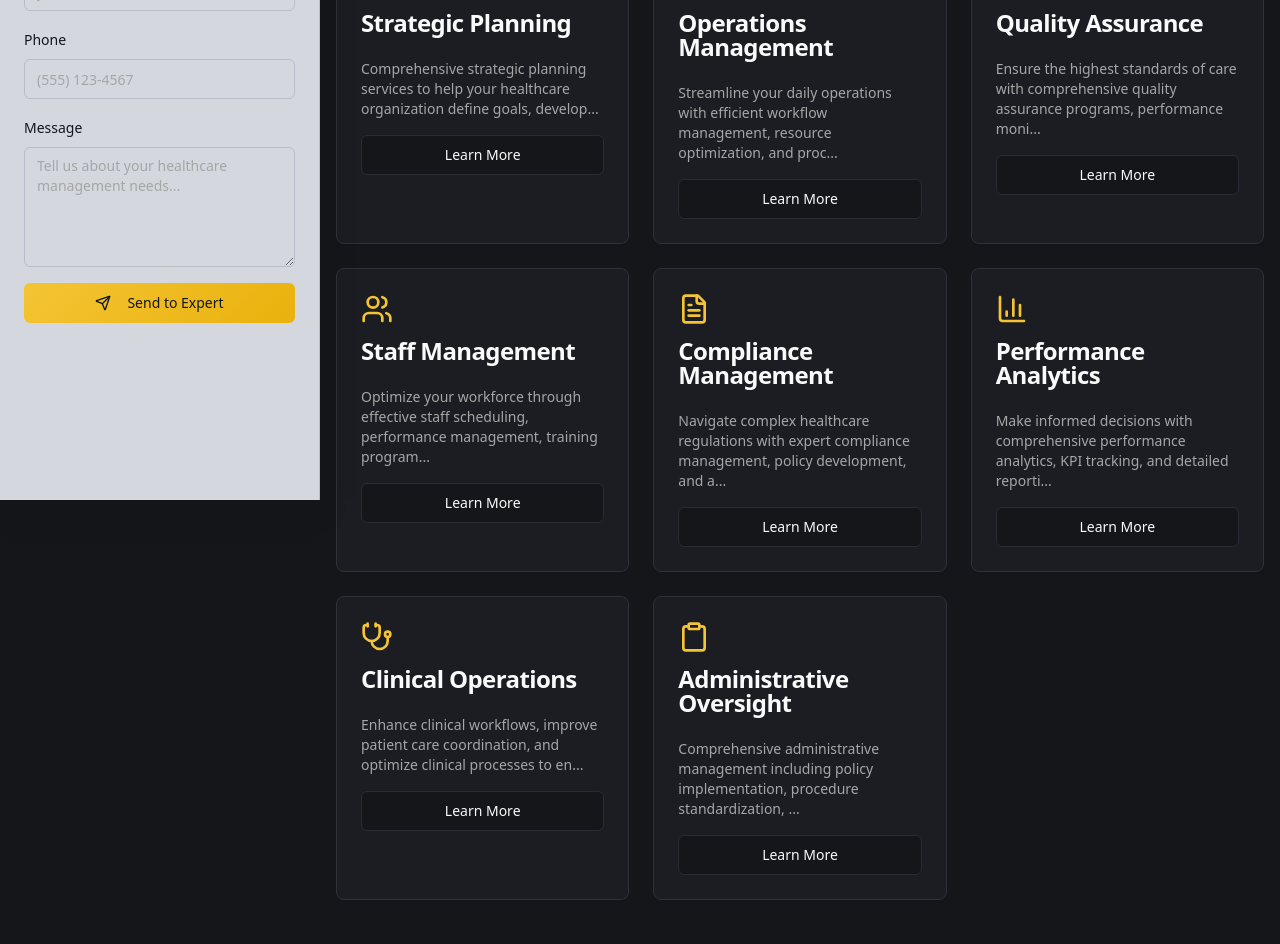
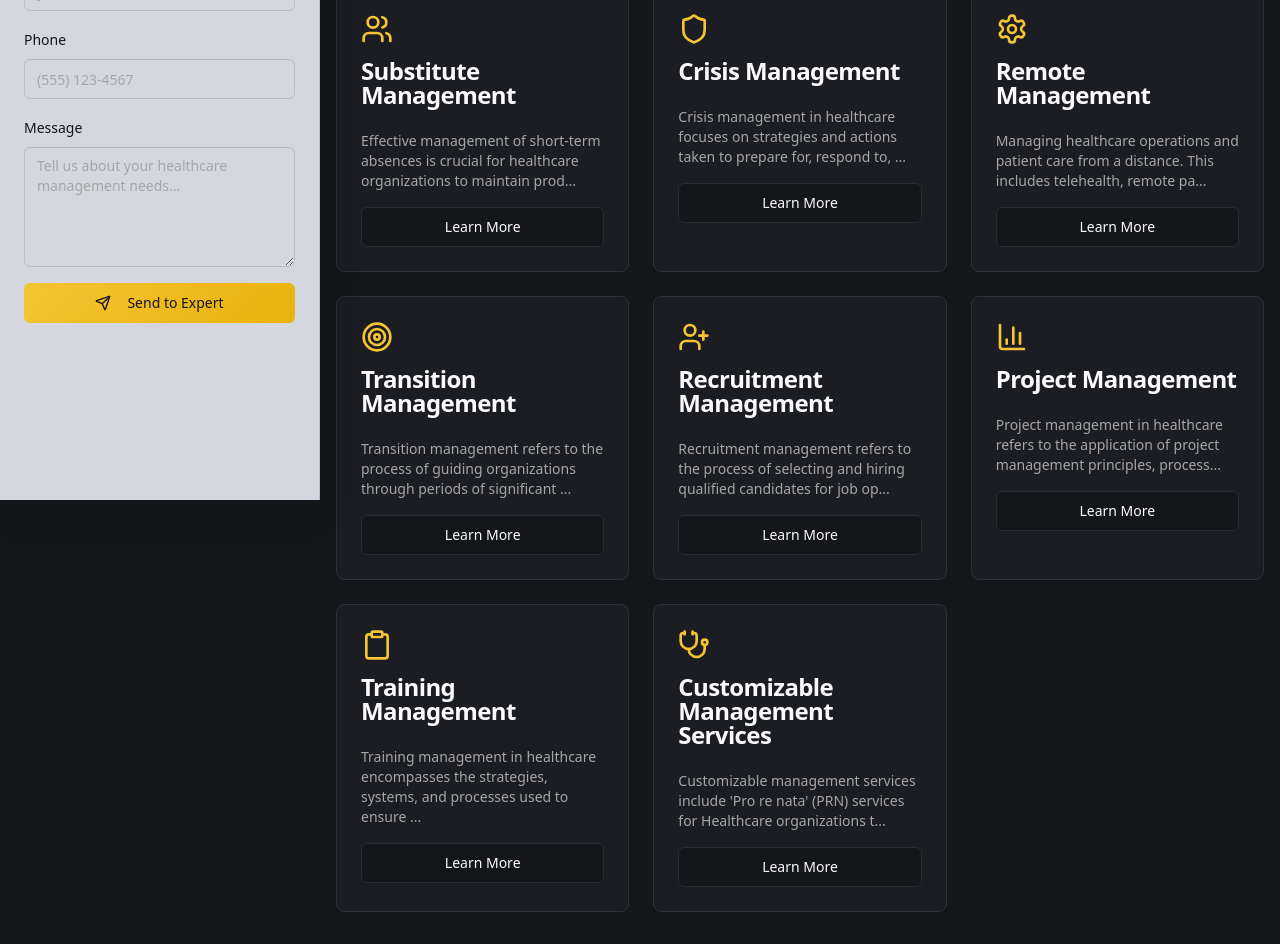
Before and after one commit to tinashe13/octo-proxi-connect, a React (Vite) app: page /management-services in a window 1280 px wide. Shown: the part 300-1244 px from the top of the page. Built offline with nearby package versions, Linux system fonts and the light colour scheme.

Commit message:
Add logo and service descriptions
Update the website with the provided logo and detailed descriptions for the management services.

```diff
--- a/src/components/HeroSection.tsx
+++ b/src/components/HeroSection.tsx
@@ -1,6 +1,6 @@
 import { Button } from '@/components/ui/button';
 import { ChevronDown } from 'lucide-react';
-import octopusLogo from '@/assets/octopus-logo.png';
+import octopusLogo from '/lovable-uploads/2f99c8e2-c7e1-4335-8bb0-7218097e5efb.png';
 import heroBg from '@/assets/hero-bg.jpg';
 
 export function HeroSection() {
--- a/src/pages/ManagementServices.tsx
+++ b/src/pages/ManagementServices.tsx
@@ -3,7 +3,7 @@ import { ContactForm } from '@/components/ContactForm';
 import { Card, CardContent, CardDescription, CardHeader, CardTitle } from '@/components/ui/card';
 import { Button } from '@/components/ui/button';
 import { Dialog, DialogContent, DialogDescription, DialogHeader, DialogTitle, DialogTrigger } from '@/components/ui/dialog';
-import { ArrowLeft, Settings, Shield, Target, Users, FileText, BarChart3, Stethoscope, Clipboard } from 'lucide-react';
+import { ArrowLeft, Settings, Shield, Target, Users, FileText, BarChart3, Stethoscope, Clipboard, UserPlus } from 'lucide-react';
 import { useNavigate } from 'react-router-dom';
 
 export default function ManagementServices() {
@@ -11,44 +11,44 @@ export default function ManagementServices() {
 
   const services = [
     {
-      title: "Strategic Planning",
-      icon: Target,
-      description: "Comprehensive strategic planning services to help your healthcare organization define goals, develop actionable plans, and achieve sustainable growth through data-driven decision making."
+      title: "Substitute Management",
+      icon: Users,
+      description: "Effective management of short-term absences is crucial for healthcare organizations to maintain productivity, ensure team dynamics, and address the well-being of their employees, including managers. The goal is to maintain continuity of care while leadership is unavailable due to maternity leave, illness or injury, short term leave due to personal or family emergency, or other circumstances."
     },
     {
-      title: "Operations Management",
-      icon: Settings,
-      description: "Streamline your daily operations with efficient workflow management, resource optimization, and process improvement strategies tailored to healthcare environments."
+      title: "Crisis Management",
+      icon: Shield,
+      description: "Crisis management in healthcare focuses on strategies and actions taken to prepare for, respond to, and recover from disruptive events that threaten the well-being of patients, staff, and the organizations. The goal is to predict and prevent events from happening by removing uncertainty and updating processes in circumstances such as staff morale matters, displeased patient experiences, etc. After a crisis, it's essential to assess the impact, address any lingering issues, and implement measures to prevent similar events from happening again."
     },
     {
-      title: "Quality Assurance",
-      icon: Shield,
-      description: "Ensure the highest standards of care with comprehensive quality assurance programs, performance monitoring, and continuous improvement initiatives."
+      title: "Remote Management",
+      icon: Settings,
+      description: "Managing healthcare operations and patient care from a distance. This includes telehealth, remote patient monitoring (RPM), and managing virtual staff. It leverages digital tools and platforms to expand the reach of healthcare services, improve patient outcomes and magnify operational efficiency."
     },
     {
-      title: "Staff Management",
-      icon: Users,
-      description: "Optimize your workforce through effective staff scheduling, performance management, training programs, and retention strategies specifically designed for healthcare teams."
+      title: "Transition Management",
+      icon: Target,
+      description: "Transition management refers to the process of guiding organizations through periods of significant change, ensuring a smooth and effective shift from one state to another. It encompasses various aspects, including planning, managing, and sustaining the change, while also addressing the human element of adapting to new processes and systems during instances such as sudden leadership leave or new organization take over."
     },
     {
-      title: "Compliance Management",
-      icon: FileText,
-      description: "Navigate complex healthcare regulations with expert compliance management, policy development, and audit preparation to ensure your organization meets all requirements."
+      title: "Recruitment Management",
+      icon: UserPlus,
+      description: "Recruitment management refers to the process of selecting and hiring qualified candidates for job openings within an organization. It encompasses a range of activities, including identifying job vacancies, advertising those positions, screening applications, conducting interviews, and ultimately, onboarding the chosen candidates. Effective recruitment management is crucial for building a skilled and motivated workforce including leadership, clinical staff (RD, RN, APRN, MD, etc), and administration staff (receptionist, billing, navigators, etc)."
     },
     {
-      title: "Performance Analytics",
+      title: "Project Management",
       icon: BarChart3,
-      description: "Make informed decisions with comprehensive performance analytics, KPI tracking, and detailed reporting that provides insights into your organization's effectiveness."
+      description: "Project management in healthcare refers to the application of project management principles, processes, and techniques to healthcare initiatives. It involves planning, organizing, and managing resources to achieve specific healthcare goals and objectives, such as improving patient care, streamlining operations, and reducing costs. Key instances include expanding satellite offices, launching new service lines/facilities, and creating HR workshops for staff."
     },
     {
-      title: "Clinical Operations",
-      icon: Stethoscope,
-      description: "Enhance clinical workflows, improve patient care coordination, and optimize clinical processes to ensure efficient and effective healthcare delivery."
+      title: "Training Management",
+      icon: Clipboard,
+      description: "Training management in healthcare encompasses the strategies, systems, and processes used to ensure healthcare professionals receive the necessary education and development to deliver high-quality patient care and maintain compliance with evolving standards. It involves designing, delivering, and evaluating training programs and creating processes to enhance learning experiences. Training management can be utilized for leadership training, clinical staff training, and administration staff training."
     },
     {
-      title: "Administrative Oversight",
-      icon: Clipboard,
-      description: "Comprehensive administrative management including policy implementation, procedure standardization, and organizational structure optimization for healthcare facilities."
+      title: "Customizable Management Services",
+      icon: Stethoscope,
+      description: "Customizable management services include 'Pro re nata' (PRN) services for Healthcare organizations that involve tailored solutions designed specifically for your unique operational needs. These services are flexible and adaptable to meet the specific requirements of your healthcare organization, ensuring optimal efficiency and effectiveness in your daily operations."
     }
   ];
 
@@ -69,7 +69,7 @@ export default function ManagementServices() {
             </Button>
 
             <h1 className="text-4xl md:text-5xl font-bold text-foreground mb-4">
-              Management Services
+              Healthcare Customizable Management Services
             </h1>
             <p className="text-xl text-muted-foreground max-w-3xl">
               Comprehensive healthcare management solutions designed to optimize your operations and improve patient outcomes
```
Also changed, not shown: public/lovable-uploads/2f99c8e2-c7e1-4335-8bb0-7218097e5efb.png (added).
